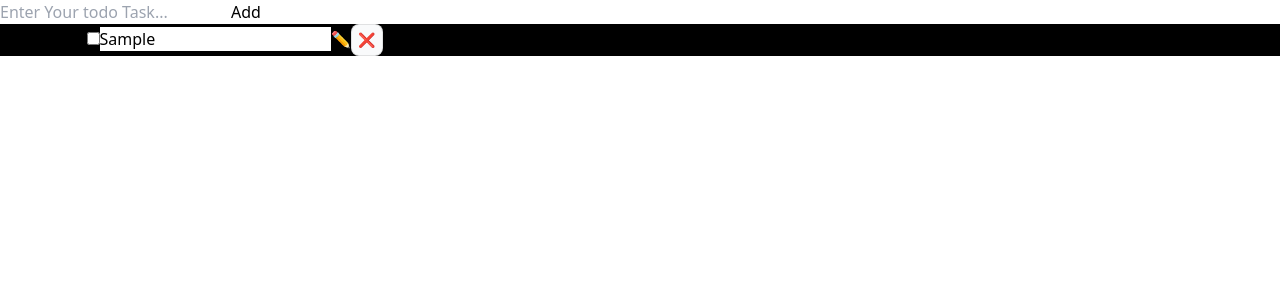
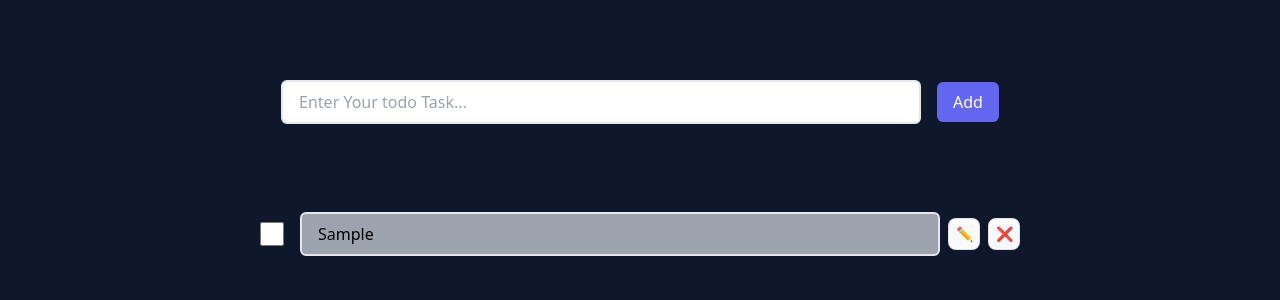
Before and after one commit to Vi369/todo-with-react, a React (Vite) app: page / in a window 1280 px wide. Both pictures are taken after typing "Sample" into the empty fields and a click on the button "Add". Shown: the top 300 px of the page. Built offline with nearby package versions, Linux system fonts and the light colour scheme.

Commit message:
add design improvement

```diff
--- a/src/App.jsx
+++ b/src/App.jsx
@@ -48,15 +48,22 @@ function App() {
         toggleIsCompleted : handleToggleIsCompleted
     }}>
 
+        <div className='bg-slate-900 min-h-screen flex flex-col  '>
+
+            <div className='mt-20'>
                 <TodoForm />
+            </div>
 
+            <div className='mt-20'>
                 {
                     todos.map((todo)=>{
-                return <div key={todo.id}>
+                        return <div className='' key={todo.id}>
                             <TodoItem todo={todo} />
                         </div>
                     })
                 }
+            </div>
+        </div>
 
     </TodoProvider>
   )
--- a/src/components/TodoForm.jsx
+++ b/src/components/TodoForm.jsx
@@ -13,16 +13,16 @@ function TodoForm() {
     }
   return (
     <>
-        <form onSubmit={handleTodoSubmit}>
+        <form onSubmit={handleTodoSubmit} className='flex justify-center items-center'>
             <input type="text"
             placeholder='Enter Your todo Task...'
-            className=''
+            className= {`px-4 py-2 w-1/2 rounded-md border-2`}
             value={todo}
             onChange={(e)=> (setTodo(e.target.value))}
              />
             <button
                 type="submit"
-                className=''
+                className='px-4 py-2 ml-4 bg-indigo-500 text-white rounded-md hover:bg-indigo-600 '
             >Add</button>
         </form>
     </>
--- a/src/components/TodoItem.jsx
+++ b/src/components/TodoItem.jsx
@@ -22,21 +22,23 @@ function TodoItem({todo}) {
         updateTodo(todo.id, {...todo, todo: todoMessage});
     }
   return (
-    <div className='bg-black'>
-        // checkbox
+    <div className='flex justify-center items-center gap-2 my-2'>
+
         <input type="checkbox"
         checked = {todo.isCompleted}
         onChange={handleIsCompleted}
+        className='mr-2 w-6 h-6 text-blue-600 bg-gray-100 rounded border-gray-300 focus:ring-blue-500 dark:focus:ring-blue-600 dark:ring-offset-gray-800 focus:ring-2 dark:bg-gray-700 dark:border-gray-600'
         />
 
         <input type="text"
-            className= ''
+            className= {`${todo.isCompleted ? "line-through" : ""} ${isTodoEditable ? "bg-slate-100" :  "bg-gray-400"} px-4 py-2 w-1/2 rounded-md border-2`}
             value={todoMessage}
             onChange={(e)=> setTodoMessage(e.target.value)}
             readOnly = {!isTodoEditable}
         />
 
         <button
+            className='inline-flex w-8 h-8 rounded-lg text-sm border border-black/10 justify-center items-center bg-gray-50 hover:bg-gray-100 shrink-0'
             onClick={()=>{
                 if(todo.isCompleted){
                     return
```
Lines whose indentation alone changed are shown as unchanged.
